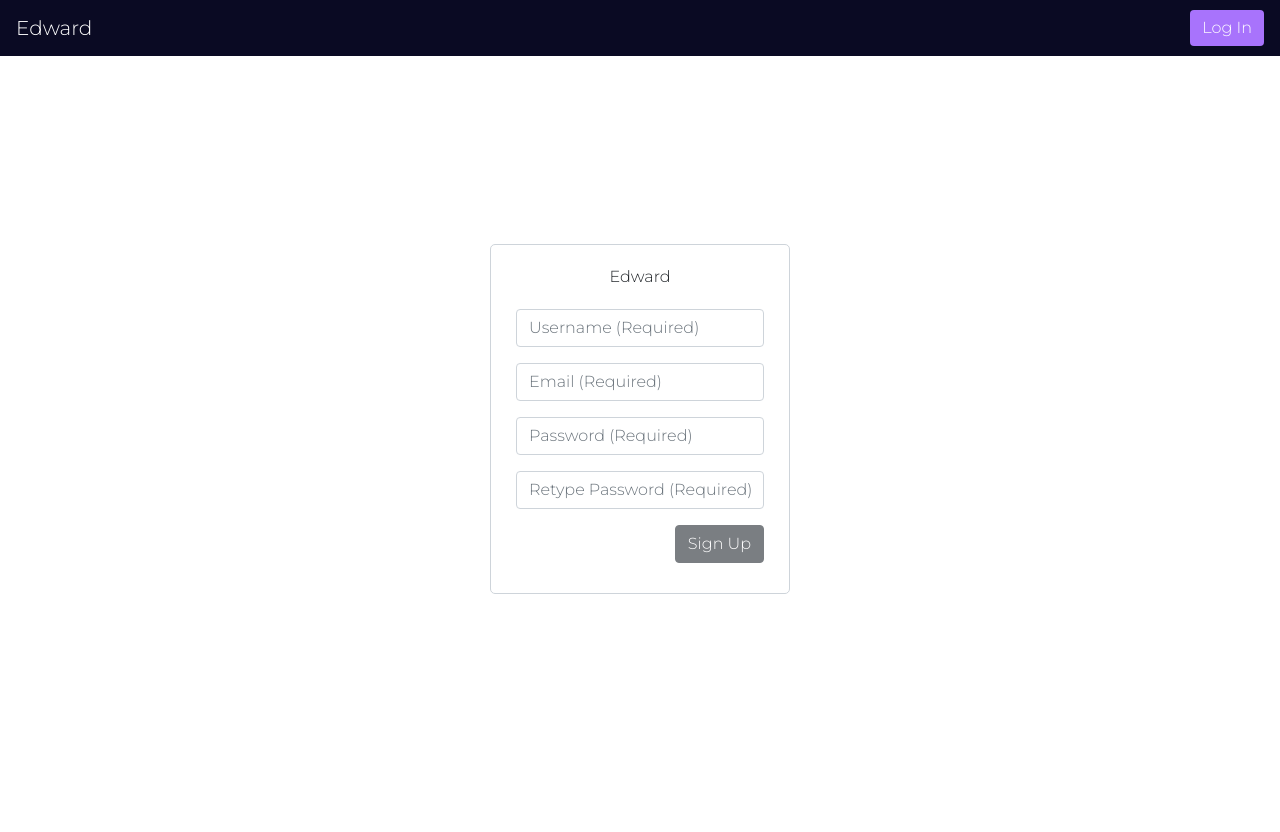
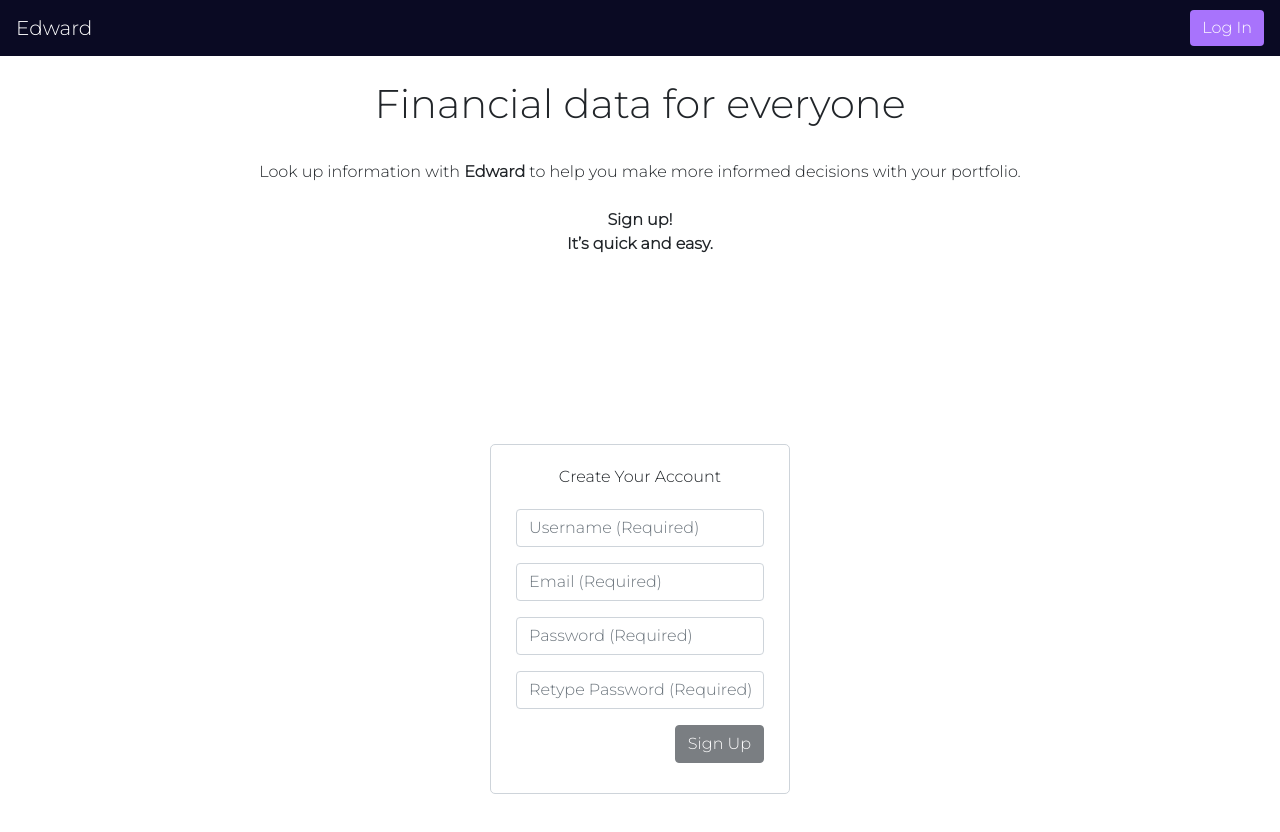
Before and after one commit to khny258/Edward, a React (Create React App) app in the folder client/: page /signup in a window 1280 px wide. Shown: the top 832 px of the page. Before the commit the page ends 800 px from the top, so only its background shows below. Built offline with nearby package versions, Linux system fonts and the light colour scheme; no server answers.

Commit message:
added text above the signup card

```diff
--- a/client/src/pages/Login/index.js
+++ b/client/src/pages/Login/index.js
@@ -58,7 +58,7 @@ class Login extends Component {
 			<Container fluid>
 				<Row>
 					<Col size='12'>
-						<Card title='Edward'>
+						<Card title='Sign In to Edward'>
 							<form>
 								<Input
 									value={this.state.email}
--- a/client/src/pages/Signup/index.js
+++ b/client/src/pages/Signup/index.js
@@ -79,7 +79,14 @@ class Signup extends Component {
 			<Container fluid>
 				<Row>
 					<Col size='12'>
-						<Card title='Edward'>
+						<br></br>
+						<center><h1>Financial data for everyone</h1></center>
+						<br></br>
+						<center>Look up information with <b>Edward</b> to help you make more informed decisions with your portfolio.</center>
+						<br></br>
+						<center><b>Sign up!</b></center>
+						<center><b>It’s quick and easy.</b></center>
+						<Card title='Create Your Account'>
 							<form className={styles.form} onSubmit={this.handleFormSubmit}>
 								<Input
 									value={this.state.username}
@@ -116,6 +123,8 @@ class Signup extends Component {
 								</FormBtn>
 							</form>
 						</Card>
+						<br></br>
+						<br></br>
 					</Col>
 				</Row>
 				{/* redirect on authenticated */}
```
